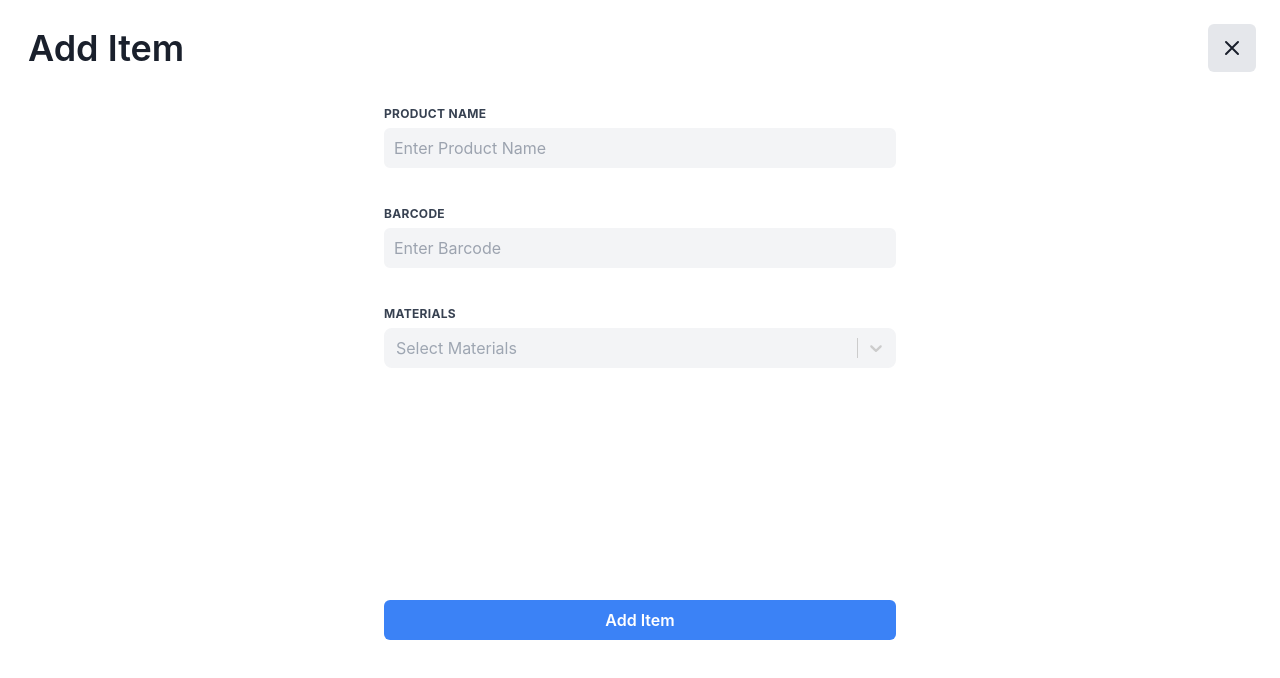
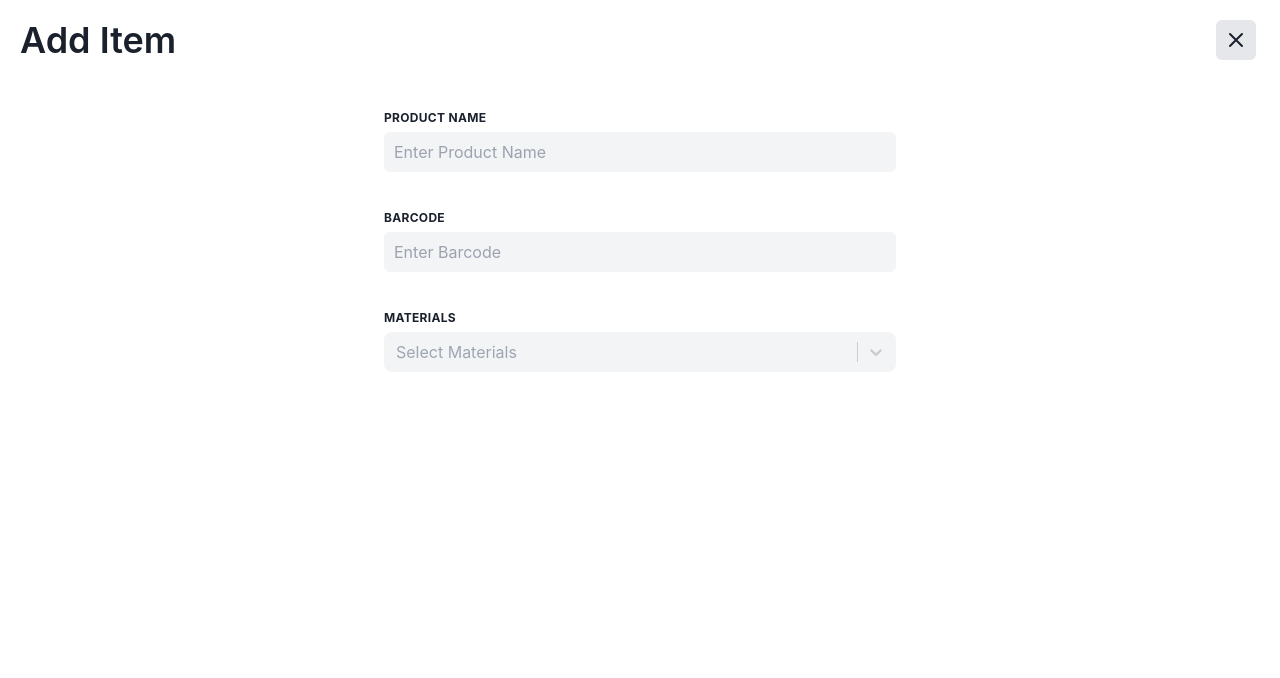
Before and after one commit to F-Carroll/Recycle-App, a React (Create React App) app in the folder client/: page /add/item in a window 1280 px wide. Shown: the top 678 px of the page. Built offline with nearby package versions, Linux system fonts and the light colour scheme; no server answers.

Commit message:
Fixed Design Inconsistencies

```diff
--- a/client/src/components/AddItem.js
+++ b/client/src/components/AddItem.js
@@ -133,9 +133,9 @@
     return (
       <div className="h-screen80 relative">
         <div className="flex flex-row justify-between">
-          <h1 className="text-4xl p-7 font-semibold">Add Item</h1>
+          <h1 className="text-4xl p-5 font-semibold">Add Item</h1>
           <button
-            className="self-center p-3 mr-6 bg-gray-200 rounded-md hover:bg-gray-300"
+            className="self-center p-2 mr-6 bg-gray-200 rounded-md hover:bg-gray-300"
             onClick={handleClose}
           >
             <svg
@@ -156,11 +156,11 @@
         </div>
         <form
           onSubmit={handleSubmit}
-          className="flex flex-col items-center "
+          className="flex flex-col items-center mt-5"
         >
           <div className="w-2/3 sm:w-2/5 m-2.5 h-20">
             <label
-              className="block uppercase tracking-wide text-gray-700 text-xs font-bold mb-1.5"
+              className="block uppercase tracking-wide text-primary-black text-xs font-bold mb-1.5"
             >
               Product Name
             </label>
@@ -183,7 +183,7 @@
 
           <div className="w-2/3 sm:w-2/5 m-2.5 h-20">
             <label
-              className="block uppercase tracking-wide text-gray-700 text-xs font-bold mb-1.5"
+              className="block uppercase tracking-wide text-primary-black text-xs font-bold mb-1.5"
             >
               Barcode
             </label>
@@ -203,7 +203,7 @@
           </div>
           <div className="w-2/3 sm:w-2/5 m-2.5 h-20">
             <label
-              className="block uppercase tracking-wide text-gray-700 text-xs font-bold mb-1.5"
+              className="block uppercase tracking-wide text-primary-black text-xs font-bold mb-1.5"
             >
               Materials
             </label>
@@ -224,7 +224,7 @@
           </div>
           <div className="w-full absolute bottom-0 text-center">
             <button
-              className="transition duration-300  ease-in-out w-2/3 self-center sm:w-2/5 bg-blue-500 p-2 rounded-md text-base font-semibold text-white hover:bg-blue-600 disabled:bg-blue-900"
+              className="transition duration-300  ease-in-out w-2/3 self-center sm:w-2/5 bg-primary-blue p-2 rounded-md text-base font-semibold text-white focus:bg-primary-hoverblue"
               type="submit"
               disabled={isSubmitting}
             >
--- a/client/src/components/AddLocation.js
+++ b/client/src/components/AddLocation.js
@@ -124,7 +124,7 @@
             Add Location
           </h1>
           <button
-            className="self-center p-3 mr-6 bg-gray-200 rounded-md hover:bg-gray-300"
+            className="self-center p-2 mr-6 bg-gray-200 rounded-md hover:bg-gray-300"
             onClick={handleClose}
           >
             <svg
@@ -145,11 +145,11 @@
         </div>
         <form
           onSubmit={handleSubmit}
-          className="flex flex-col items-center"
+          className="flex flex-col mt-5 items-center"
         >
           <div className="w-2/3 sm:w-2/5 m-2.5 h-20">
             <label
-              className="block uppercase tracking-wide text-gray-700 text-xs font-bold mb-1.5"
+              className="block uppercase tracking-wide text-primary-black text-xs font-bold mb-1.5"
             >
               Location Name
             </label>
@@ -172,7 +172,7 @@
 
           <div className="w-2/3 sm:w-2/5 m-2.5 h-20 ">
             <label
-              className="block uppercase tracking-wide text-gray-700 text-xs font-bold mb-1.5"
+              className="block uppercase tracking-wide text-primary-black text-xs font-bold mb-1.5"
             >
               Materials
             </label>
@@ -192,11 +192,10 @@
                 )
               : ""}
           </div>
-          <div className="h-20" />
           <div className="w-full absolute bottom-0 text-center">
             <button
               type="submit"
-              className="transition duration-300  ease-in-out w-2/3 sm:w-2/5 bg-blue-500 p-2 rounded-md text-base font-semibold text-white hover:bg-blue-600 disabled:bg-blue-900"
+              className="transition duration-300  ease-in-out w-2/3 sm:w-2/5 bg-primary-blue p-2 rounded-md text-base font-semibold text-white focus:bg-primary-hoverblue"
               disabled={isSubmitting}
             >
               Add Location
```
